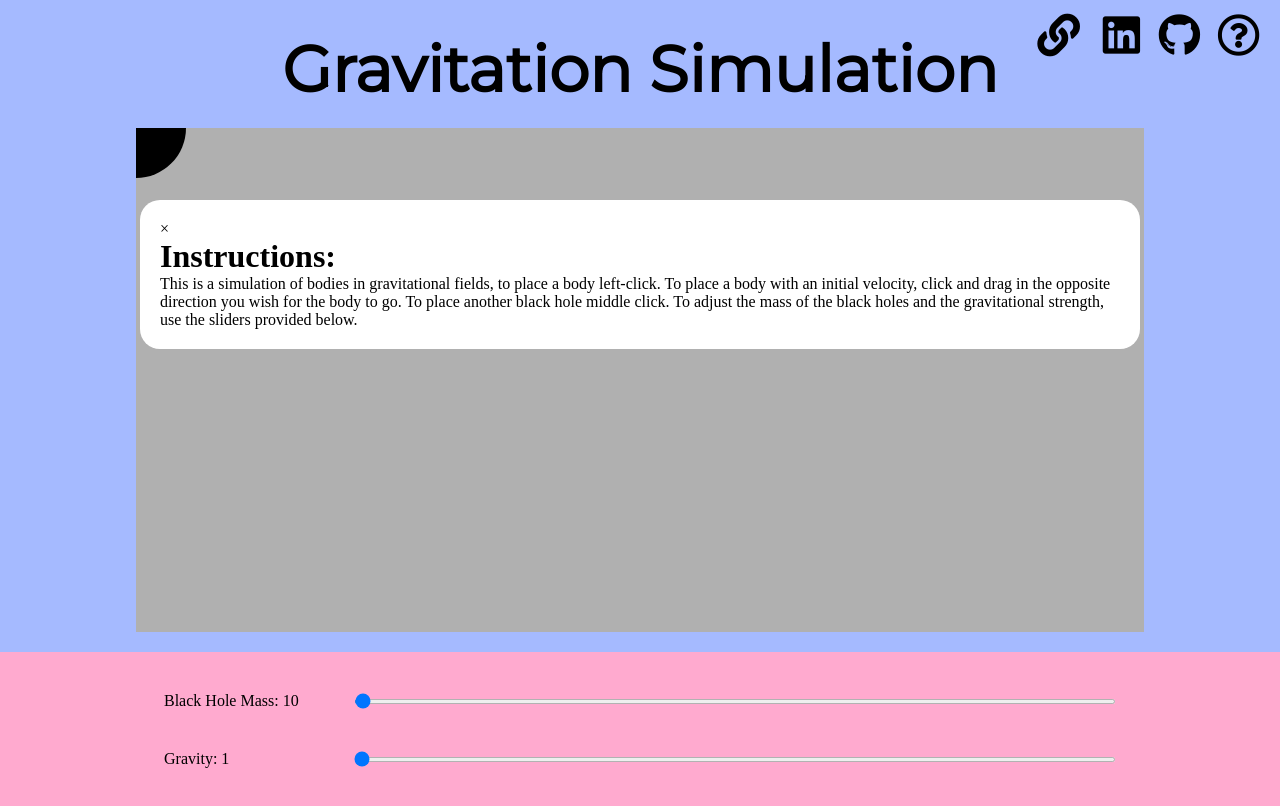
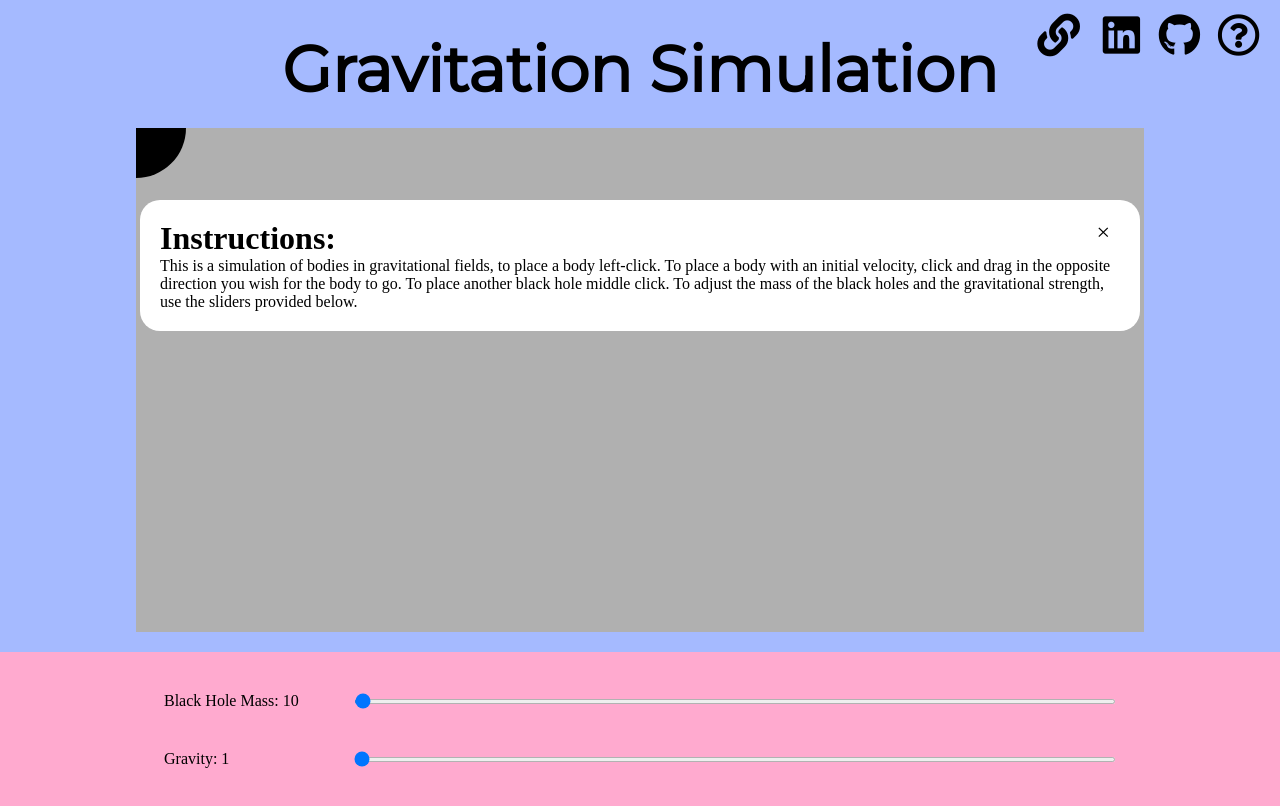
Before and after one commit to DavidPeet8/BlackHole-simulator, a plain HTML site: page index.html in a window 1280 px wide. Both pictures are taken after a click on the link 1238 px from the left and 36 px from the top of the page. Drawn offline with nearby package versions, Linux system fonts and the light colour scheme; a web font is replaced by a local one.

Commit message:
Minor updates

```diff
--- a/index.html
+++ b/index.html
@@ -41,14 +41,14 @@
     </section>
 
     <div id="modal" class="modal">
-      <div class="modal-content">
-        <div class="container">
-          <span onclick="document.getElementById('modal').style.display='none'"
-          class="button display-topright">&times;</span>
-          <h1>Instructions:</h1>
-          <p>This is a simulation of bodies in gravitational fields, to place a body left-click. To place a body with an initial velocity, click and drag in the opposite direction you wish for the body to go. To place another black hole middle click. To adjust the mass of the black holes and the gravitational strength, use the sliders provided below.</p>
+        <span onclick="document.getElementById('modal').style.display='none'"
+          class="close-modal display-topright">&times;</span>
+        <div class="modal-content">
+            <div class="container">
+                <h1 class="help-header">Instructions:</h1>
+                <p class="help-text">This is a simulation of bodies in gravitational fields, to place a body left-click. To place a body with an initial velocity, click and drag in the opposite direction you wish for the body to go. To place another black hole middle click. To adjust the mass of the black holes and the gravitational strength, use the sliders provided below.</p>
+            </div>
         </div>
-      </div>
     </div>
 
     <div class="sliders">
--- a/index.less
+++ b/index.less
@@ -67,6 +67,19 @@ body {
     top: 200px;
     border-radius: 20px;
     background: white;
+
+    .close-modal
+    {
+        font-size: 18pt;
+        line-height: 18pt;
+    }
+
+    .display-topright
+    {
+        position: absolute;
+        right: 30px;
+        top: 20px;
+    }
 }
 
 .fullwidth {
```
